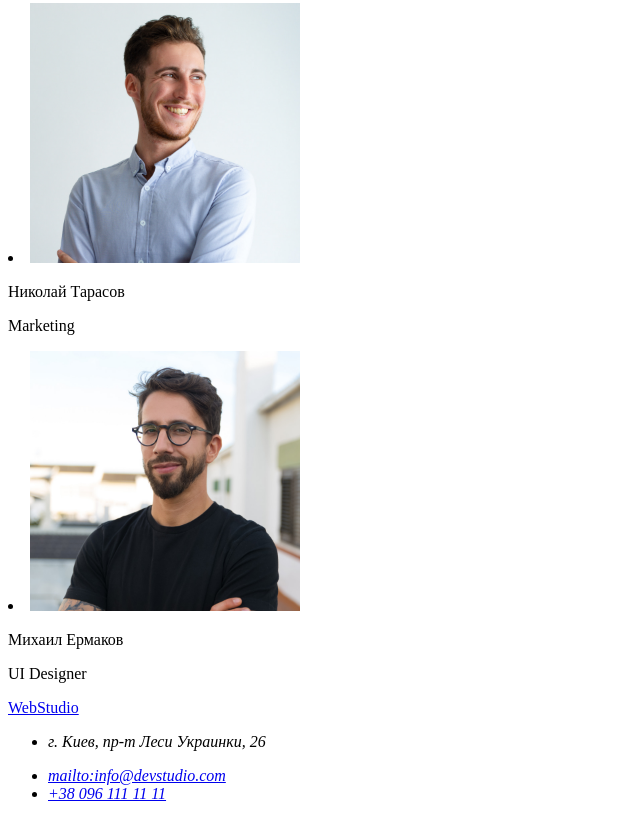
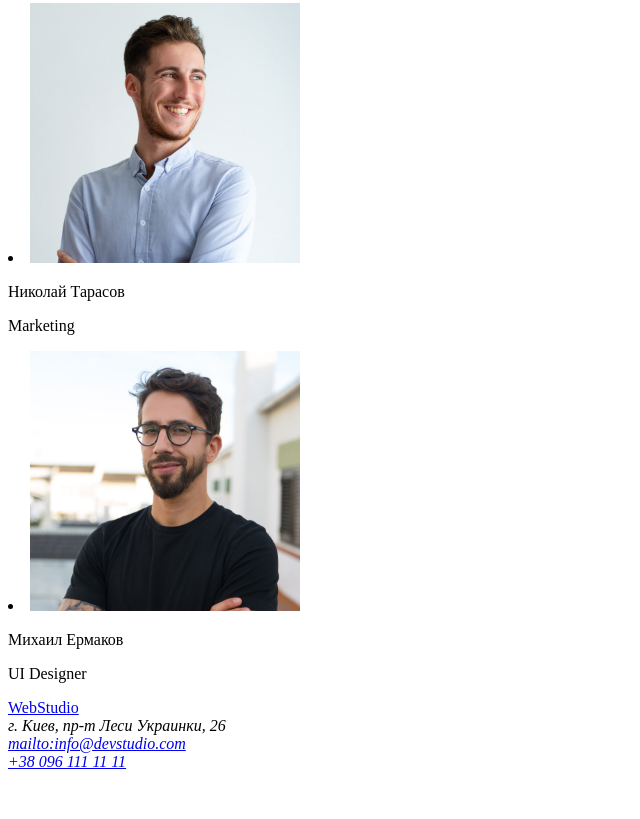
Before and after one commit to MishaKudliak/goit-markup-hw-01, a plain HTML site: page index.html in a window 1280 px wide. Shown: the part 2266-3085 px from the top of the page, without its empty margins (0-640 px from the left). After the commit the page ends 3045 px from the top, so only its background shows below. Drawn offline with Linux system fonts and the light colour scheme.

Commit message:
Убрал список из footer для контактов
Переделан блок с контактами. Убрал - ul, обернул все в <adress> с переносом </br>

```diff
--- a/index.html
+++ b/index.html
@@ -105,17 +105,9 @@
     <noindex><a href="./index.html">WebStudio</a></noindex>
 
     <address>
-      <ul>
-        <li>
-          <p>г. Киев, пр-т Леси Украинки, 26</p>
-        </li>
-        <li>
-          <a href="mailto:info@devstudio.com">mailto:info@devstudio.com</a>
-        </li>
-        <li>
-          <a href="tel:+380961111111">+38 096 111 11 11</a>
-        </li>
-      </ul>
+      г. Киев, пр-т Леси Украинки, 26 <br />
+      <a href="mailto:info@devstudio.com">mailto:info@devstudio.com</a><br />
+      <a href="tel:+380961111111">+38 096 111 11 11</a>
     </address>
   </footer>
 </html>
```
